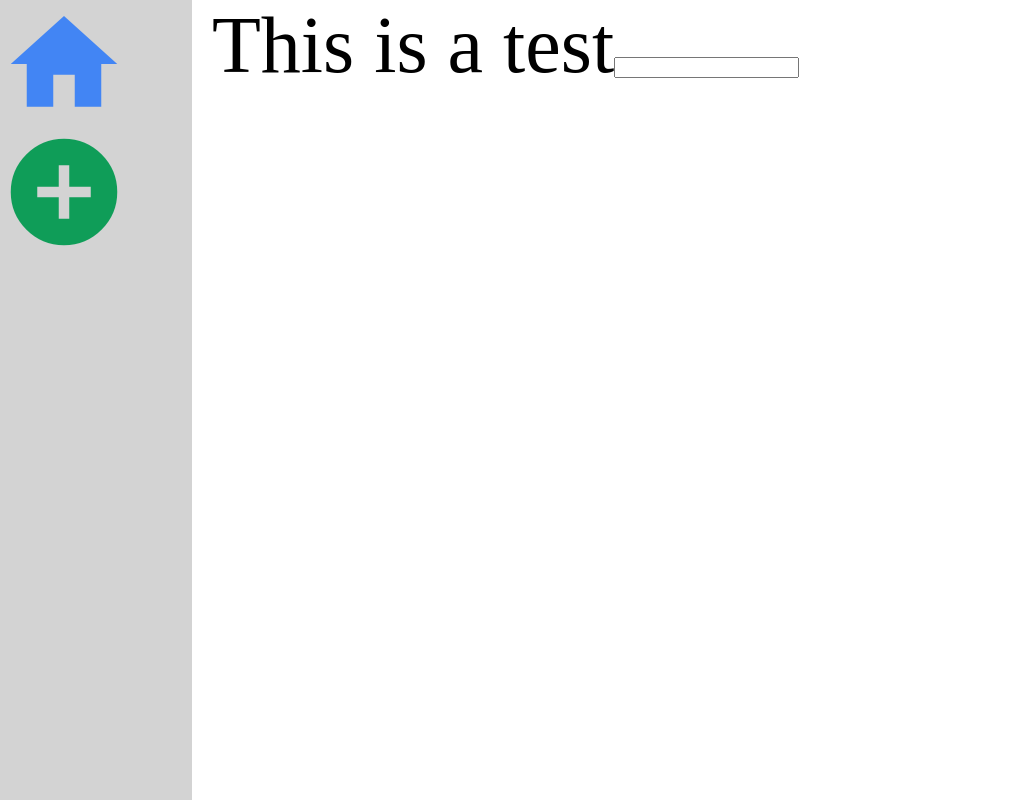
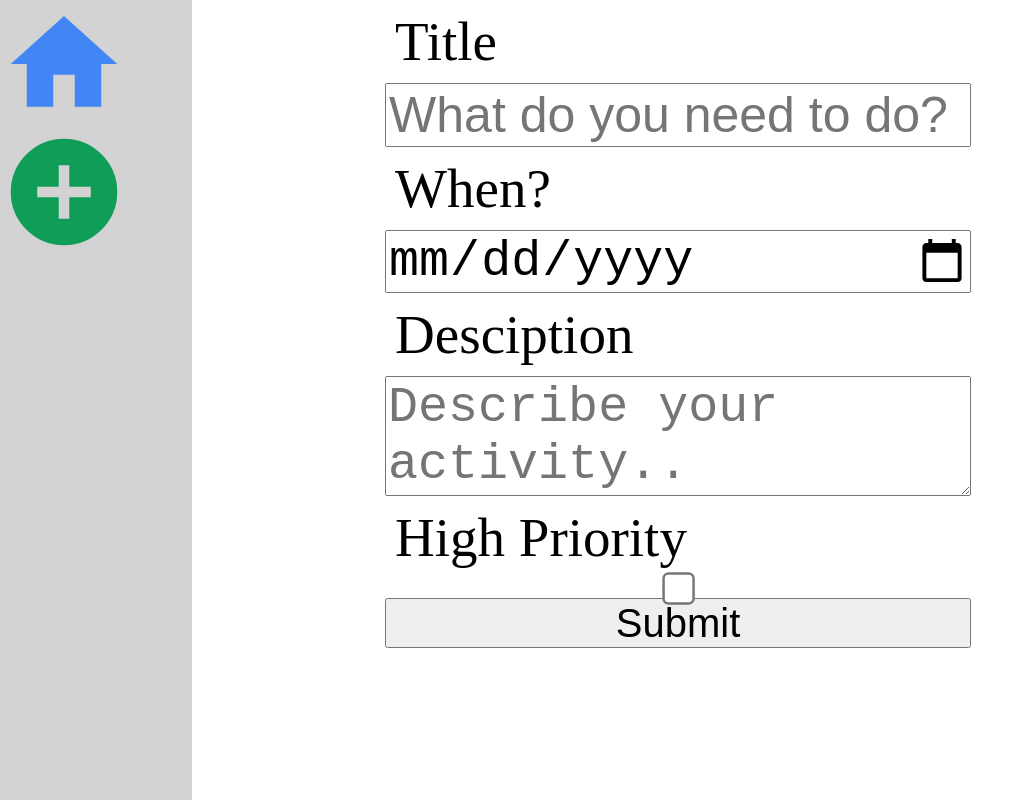
Before and after one commit to Sagelyyy/top-todo-list, a website built with webpack: page dist/index.html in a window 1280 px wide. Both pictures are taken after a click on the element "add_circle". Shown: the whole page, without its empty margins (0-1024 px from the left). Built offline with nearby package versions, Linux system fonts and the light colour scheme.

Commit message:
The forms now create an object with their values for the todo item!

```diff
--- a/src/index.js
+++ b/src/index.js
@@ -1,5 +1,6 @@
 import './modules/style.css'
 import { SIDEBAR } from './modules/sidebar';
+import { SHOWPAGE } from './modules/display-page';
 
 
 export const MAIN = (function(){
@@ -8,14 +9,27 @@ export const MAIN = (function(){
         const newListBtn = document.querySelector('#new-list')
         const homeBtn = document.querySelector('#home')
         const contentPage = document.querySelector('.content-page')
+        const formDiv = document.querySelector('#todo-form')
+        const todoSubmitBtn = document.querySelector('.todo-submit-button')
+        const todoTitleInpt = document.querySelector('#todo-title-input')
+        const todoDateInpt = document.querySelector('#todo-date-input')
+        const todoDescInpt = document.querySelector('#todo-desc-area')
+        const todoHp = document.querySelector('#todo-radio-hp')
         return{
             newListBtn,
             homeBtn,
-            contentPage
+            contentPage,
+            formDiv,
+            todoSubmitBtn,
+            todoTitleInpt,
+            todoDateInpt,
+            todoDescInpt,
+            todoHp
         }
     }
 
     function init(){
+        SHOWPAGE.homePage()
         SIDEBAR.pushHomeButton(MAIN.getSelectors().homeBtn)
         SIDEBAR.pushNewButton(MAIN.getSelectors().newListBtn)
     }
--- a/src/modules/display-page.js
+++ b/src/modules/display-page.js
@@ -1,5 +1,6 @@
 import { MAIN } from ".."
 import { makeForm } from "./form-creator"
+import { TODO } from "./todo"
 
 export const SHOWPAGE = (function(){
 
@@ -9,16 +10,56 @@ export const SHOWPAGE = (function(){
 
     function homePage(){
         clearPage()
-        MAIN.getSelectors().contentPage.textContent = 'Test Home'
+        if(TODO.todoArray.length == 0){
+            MAIN.getSelectors().contentPage.textContent = (
+                'Click the + button to add a new item!')
+        }else{
+            TODO.todoArray.forEach(element => console.log(element))
+        }
     }
 
     function newTodo(){
         clearPage()
-        let test = new makeForm()
-        test.createElement(
-            'testLabel', 'temp', 'testInput', 'This is a test',
-            'myInput', MAIN.getSelectors().contentPage)
+        let newFormDivc = document.createElement('form')
+        newFormDivc.id = 'todo-form'
+        MAIN.getSelectors().contentPage.appendChild(newFormDivc)
 
+        let todoTitle = new makeForm()
+        todoTitle.createInputForm(
+            'input', 'null', 'todo-title', 'todo-title-label', 'todo-title-input',
+             'Title', 'input', 'todo-title-input', 'What do you need to do?',
+             MAIN.getSelectors().formDiv)
+
+        let todoDate = new makeForm()
+        todoDate.createInputForm(
+            'input', 'date', 'todo-date', 'todo-date-label', 'todo-date-input',
+            'When?', 'date', 'todo-date-input', null,
+            MAIN.getSelectors().formDiv)
+
+        let todoDescription = new makeForm()
+        todoDescription.createInputForm(
+            'textarea', null, 'todo-description', 'todo-desc-label', 'todo-desc-area', 'Desciption',
+            'desc', 'todo-desc-area', 'Describe your activity..',
+            MAIN.getSelectors().formDiv)
+
+        let todoHighPriority = new makeForm()
+        todoHighPriority.createInputForm(
+            'input', 'checkbox', 'todo-hp', 'todo-hp-label', 'todo-hp-radio',
+            'High Priority', 'radio' ,'todo-radio-hp', null,
+            MAIN.getSelectors().formDiv)
+
+        let todoSubmit = new makeForm()
+        todoSubmit.createButtonForm('btn', 'todo-submit-button',
+        MAIN.getSelectors().formDiv)
+
+        MAIN.getSelectors().todoSubmitBtn.onclick = function () {
+            TODO.createList(
+                MAIN.getSelectors().todoTitleInpt.value,
+                MAIN.getSelectors().todoDateInpt.value,
+                MAIN.getSelectors().todoDescInpt.value,
+                MAIN.getSelectors().todoHp.checked)
+                console.log(TODO.todoArray)
+        }
     }
     return{
         newTodo,
--- a/src/modules/form-creator.js
+++ b/src/modules/form-creator.js
@@ -1,12 +1,25 @@
 export class makeForm{
-    createElement(eClass, eLabel, eFor, eLabelTxt, iName, container){
+    createInputForm(
+        formElement, type, eClass, eLabel, eFor, eLabelTxt, iName, iId, iPh, container)
+        {
         eLabel = document.createElement('label')
         eLabel.className = eClass
         eLabel.setAttribute('for', eFor)
         eLabel.innerText = eLabelTxt
-        iName = document.createElement('input')
+        iName = document.createElement(formElement)
+        iName.setAttribute('type', type)
+        iName.setAttribute('id', iId)
+        iName.setAttribute('placeholder', iPh)
         container.appendChild(eLabel)
         container.appendChild(iName)
     }
 
+    createButtonForm(name, btnClass, container){
+        name = document.createElement('button')
+        name.setAttribute('type', 'button')
+        name.classList.add(btnClass)
+        name.innerText = 'Submit'
+        container.appendChild(name)
+    }
+
 }
--- a/src/modules/style.css
+++ b/src/modules/style.css
@@ -61,8 +61,32 @@ span{
 }
 
 .content-page{
+    font-size: 80px;
+    margin-left: 10%;
+}
+
+#todo-form{
+    display: flex;
     flex-direction: column;
-    justify-content: center;
-    font-size: 80px;
-    margin-left: 20px;
+    align-items: stretch;
+    font-size: 55px;
+    margin-left: 10%;
 }
+
+input, textarea{
+    font-size: 50px;
+}
+
+input[type=checkbox] {
+    transform: scale(2.5);
+    padding: 10px;
+}
+
+label{
+    padding: 10px;
+}
+
+button{
+    font-size: 40px;
+    height: 50px;
+}
--- a/src/modules/todo.js
+++ b/src/modules/todo.js
@@ -1,10 +1,11 @@
 export const TODO = (function () {
-
-    const createList = (title, desc, date, priority) => {
-        return{title, desc, date, priority}
+    const todoArray = []
+    const createList = (title, date, desc, priority) => {
+        todoArray.push({title, desc, date, priority})
     }
 
     return{
-        createList
+        createList,
+        todoArray
     }
 })();
```
Also changed, not shown: dist/index.html, dist/main.js.
